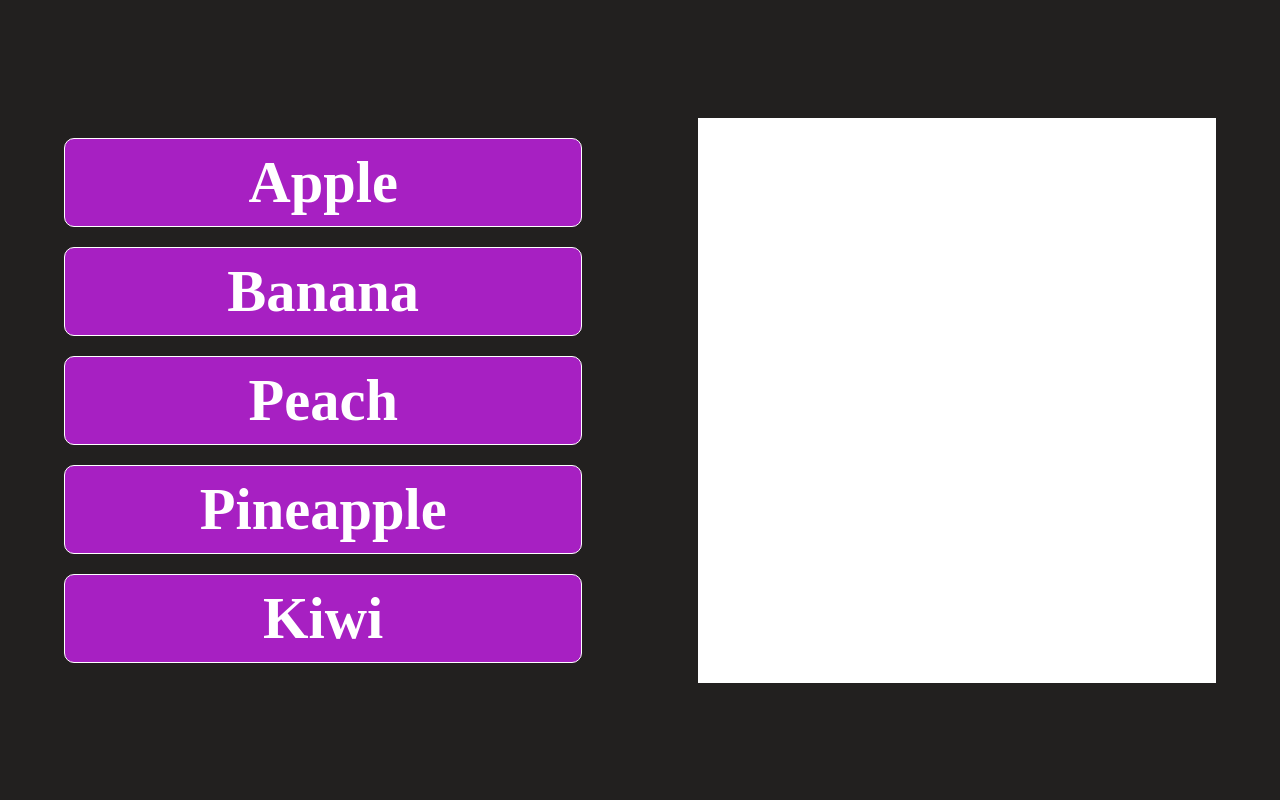
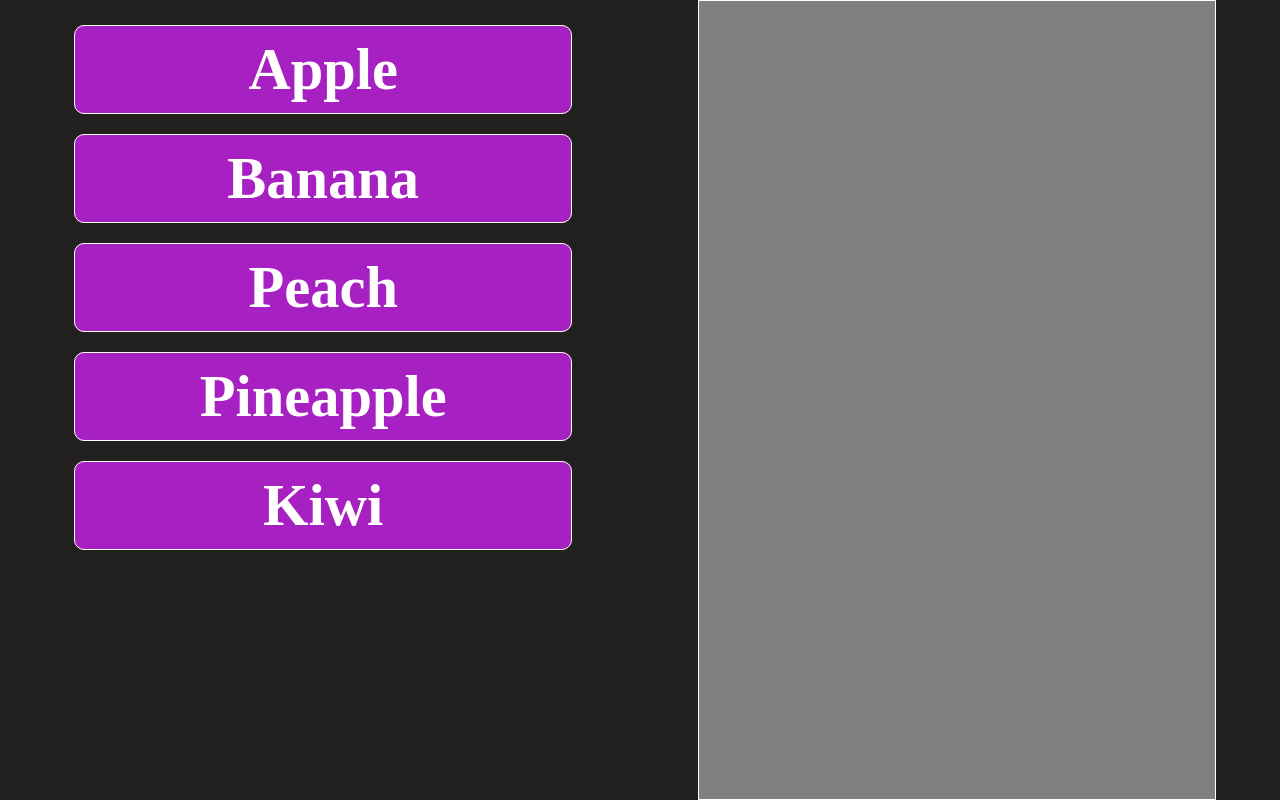
Before and after one commit to gabadadzeluca/drag-and-drop, a React (Vite) app: page / in a window 1280 px wide. Built offline with nearby package versions, Linux system fonts and the light colour scheme.

Commit message:
add styling

```diff
--- a/src/App.css
+++ b/src/App.css
@@ -13,6 +13,7 @@
 
 .container{
   width: 90vw;
+  height: 100vh;
   display: flex;
   justify-content: space-between;
 }
@@ -30,8 +31,11 @@
 
 .list1, .list2{
   width: 45%;
+  height: 100%;
+  padding: .5rem 1rem;
 }
 
 .list2{
-  background-color: white;
+  background-color: gray;
+  border: .1rem solid white;
 }
```
